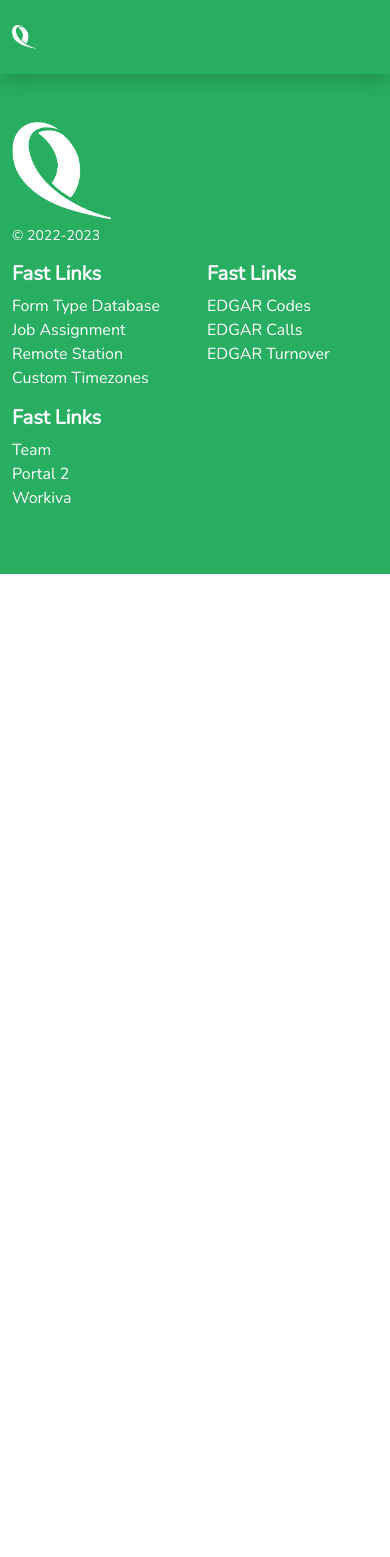
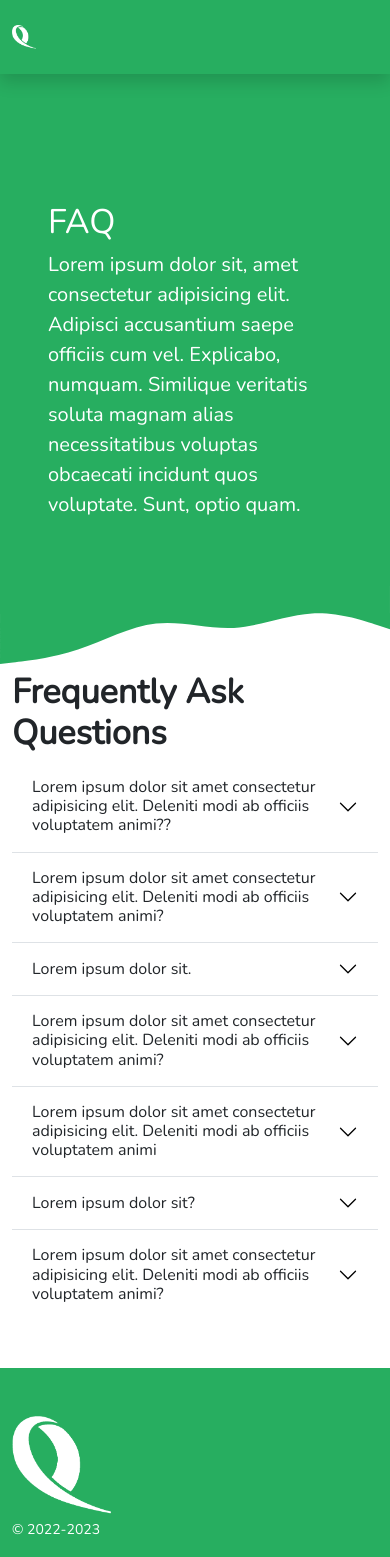
Before and after one commit to lorainecalamba/react-landing-page, a React (Create React App) app: page /pages/faq in a window 390 px wide. Shown: the top 1557 px of the page. Before the commit the page ends 844 px from the top, so only its background shows below. Built offline with nearby package versions, Linux system fonts and the light colour scheme.

Commit message:
Create and Styling of FAQ page

```diff
--- a/src/App.js
+++ b/src/App.js
@@ -4,6 +4,7 @@ import Navbar from './components/UI/Navbar';
 import Home from './pages/Home';
 import Updates from './pages/Updates';
 import KnowledgeLibrary from './pages/KnowledgeLibrary';
+import Faq from './pages/Faq';
 import Footer from './components/UI/Footer';
 import './assets/css/style.css';
 
@@ -17,6 +18,7 @@ const App = () => {
           <Route path="/" element={<Home />}></Route>
           <Route path="/pages/updates" element={<Updates />}></Route>
           <Route path="/pages/knowledge" element={<KnowledgeLibrary />}></Route>
+          <Route path="/pages/faq" element={<Faq />}></Route>
         </Routes>
 
         <Footer />
--- /dev/null
+++ b/src/components/ArrayVariables/faq-list.js
@@ -0,0 +1,37 @@
+export const faqList = [
+  {
+    question: `Lorem ipsum dolor sit amet consectetur adipisicing elit. Deleniti modi ab officiis voluptatem animi??`,
+    answer: `<p>Lorem ipsum dolor sit amet consectetur adipisicing elit. Obcaecati culpa explicabo dicta deleniti accusamus reprehenderit voluptate cum molestiae optio necessitatibus!</p>`,
+  },
+  {
+    question: `Lorem ipsum dolor sit amet consectetur adipisicing elit. Deleniti modi ab officiis voluptatem animi?`,
+    answer: `<p>Lorem ipsum dolor sit amet consectetur adipisicing elit. Obcaecati culpa explicabo <b>dicta</b> deleniti accusamus reprehenderit voluptate cum molestiae optio necessitatibus!</p>`,
+  },
+  {
+    question: `Lorem ipsum dolor sit.`,
+    answer: `<p>Lorem ipsum dolor sit amet consectetur adipisicing elit. Obcaecati culpa explicabo dicta deleniti accusamus reprehenderit voluptate cum molestiae optio necessitatibus!</p>`,
+  },
+  {
+    question: `Lorem ipsum dolor sit amet consectetur adipisicing elit. Deleniti modi ab officiis voluptatem animi?`,
+    answer: `
+      <ul>
+        <li>Sample 1</li>
+        <li>Sample 1</li>
+        <li>Sample 1</li>
+        <li>Sample 1</li>
+      </ul>
+    `,
+  },
+  {
+    question: `Lorem ipsum dolor sit amet consectetur adipisicing elit. Deleniti modi ab officiis voluptatem animi`,
+    answer: `<p>Lorem ipsum dolor sit amet consectetur adipisicing elit. Obcaecati culpa explicabo dicta deleniti accusamus reprehenderit voluptate cum molestiae optio necessitatibus!</p>`,
+  },
+  {
+    question: `Lorem ipsum dolor sit?`,
+    answer: `<p>Lorem ipsum dolor sit amet consectetur adipisicing elit. Obcaecati culpa explicabo dicta deleniti accusamus reprehenderit voluptate cum molestiae optio necessitatibus!</p>`,
+  },
+  {
+    question: `Lorem ipsum dolor sit amet consectetur adipisicing elit. Deleniti modi ab officiis voluptatem animi?`,
+    answer: `<p>Lorem ipsum dolor sit amet consectetur adipisicing elit. Obcaecati culpa explicabo dicta deleniti accusamus reprehenderit voluptate cum molestiae optio necessitatibus!</p>`,
+  },
+];
--- /dev/null
+++ b/src/components/UI/Accordion.jsx
@@ -0,0 +1,39 @@
+import React from "react";
+
+const Accordion = (props) => {
+  return (
+    <React.Fragment>
+      <div className="accordion accordion-flush">
+        {props.accordionItems.map((item, index) => (
+          <div key={index} className="accordion-item">
+            <h2 className="accordion-header" id={`flush-heading${index}`}>
+              <button
+                className="accordion-button collapsed"
+                type="button"
+                data-bs-toggle="collapse"
+                data-bs-target={`#flush-collapse${index}`}
+                aria-expanded="false"
+                aria-controls={`flush-collapse${index}`}
+              >
+                {item.question}
+              </button>
+            </h2>
+            <div
+              id={`flush-collapse${index}`}
+              className="accordion-collapse collapse"
+              aria-labelledby={`flush-heading${index}`}
+              data-bs-parent="#accordionFlush"
+            >
+              <div
+                className="accordion-body"
+                dangerouslySetInnerHTML={{ __html: item.answer }}
+              ></div>
+            </div>
+          </div>
+        ))}
+      </div>
+    </React.Fragment>
+  );
+};
+
+export default Accordion;
--- a/src/components/UI/Navbar.jsx
+++ b/src/components/UI/Navbar.jsx
@@ -36,7 +36,12 @@ const Navbar = () => {
         >
           Knowledge Libray
         </Link>
-        <Link className="py-2 d-none d-md-inline-block" to="pages/faq">
+        <Link
+          className={`py-2 d-none d-md-inline-block ${
+            currentRoute === "/pages/faq" && "active"
+          }`}
+          to="pages/faq"
+        >
           FAQ
         </Link>
         <Link className="py-2 d-none d-md-inline-block" to="pages/templates">
--- /dev/null
+++ b/src/pages/Faq.jsx
@@ -0,0 +1,33 @@
+import React from "react";
+
+// * components
+import Banner from "../components/UI/Banner";
+import Header from "../components/UI/Header";
+import Accordion from "../components/UI/Accordion";
+
+// * ArrayVariables
+import { faqList } from "../components/ArrayVariables/faq-list";
+
+// * images
+import FaqBanner from "../assets/img/faq.png";
+
+const Faq = () => {
+  return (
+    <React.Fragment>
+      <Banner
+        bannerTitle="FAQ"
+        bannerDescription="Lorem ipsum dolor sit, amet consectetur adipisicing elit. Adipisci accusantium saepe officiis cum vel. Explicabo, numquam. Similique veritatis soluta magnam alias necessitatibus voluptas obcaecati incidunt quos voluptate. Sunt, optio quam."
+        bannerImage={FaqBanner}
+        alt="FAQ Page Banner"
+      />
+
+      <div className="container mb-5">
+        <Header title="Frequently Ask Questions" />
+
+        <Accordion accordionItems={faqList} />
+      </div>
+    </React.Fragment>
+  );
+};
+
+export default Faq;
```
Also changed, not shown: src/assets/img/faq.png (added).
